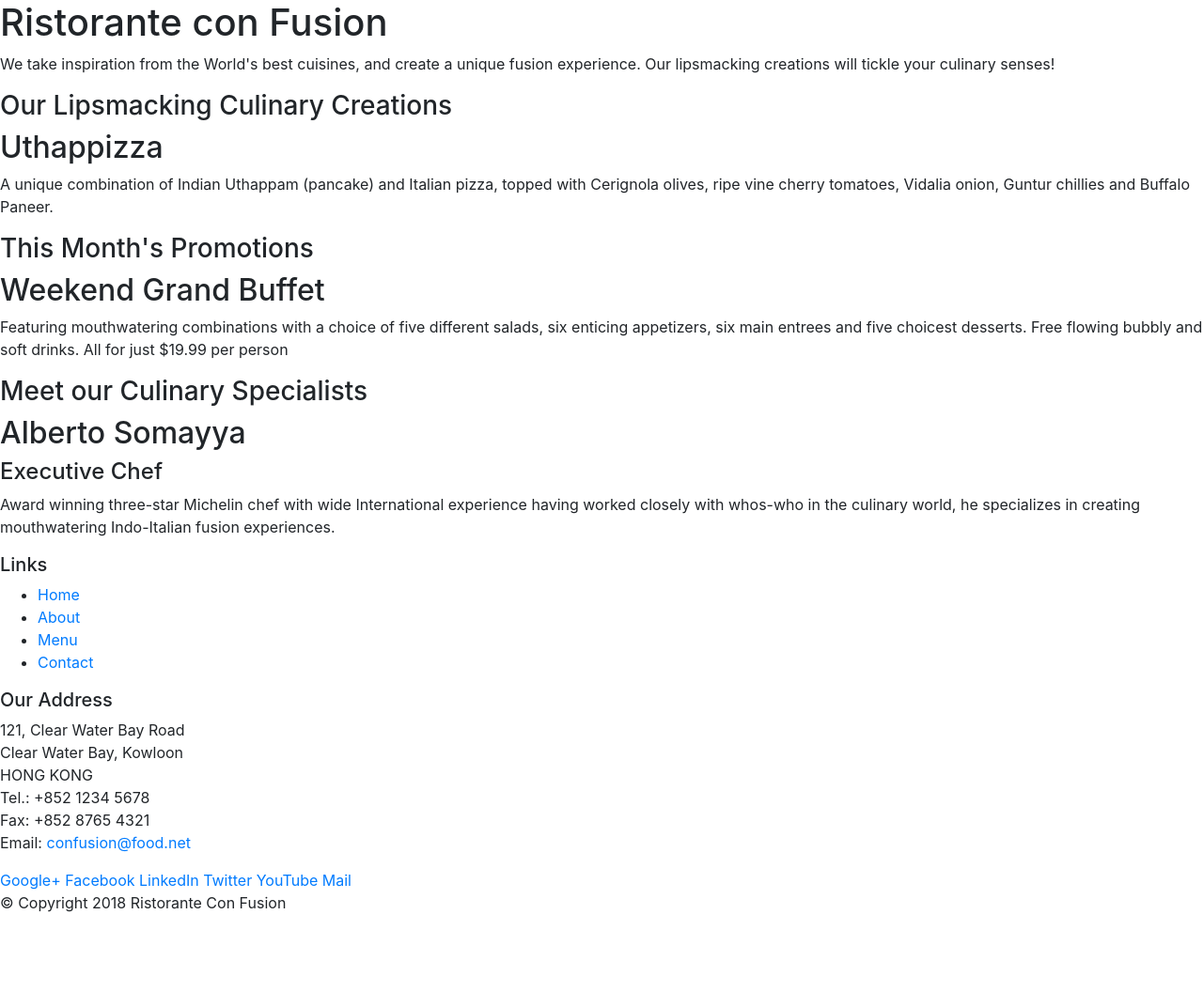
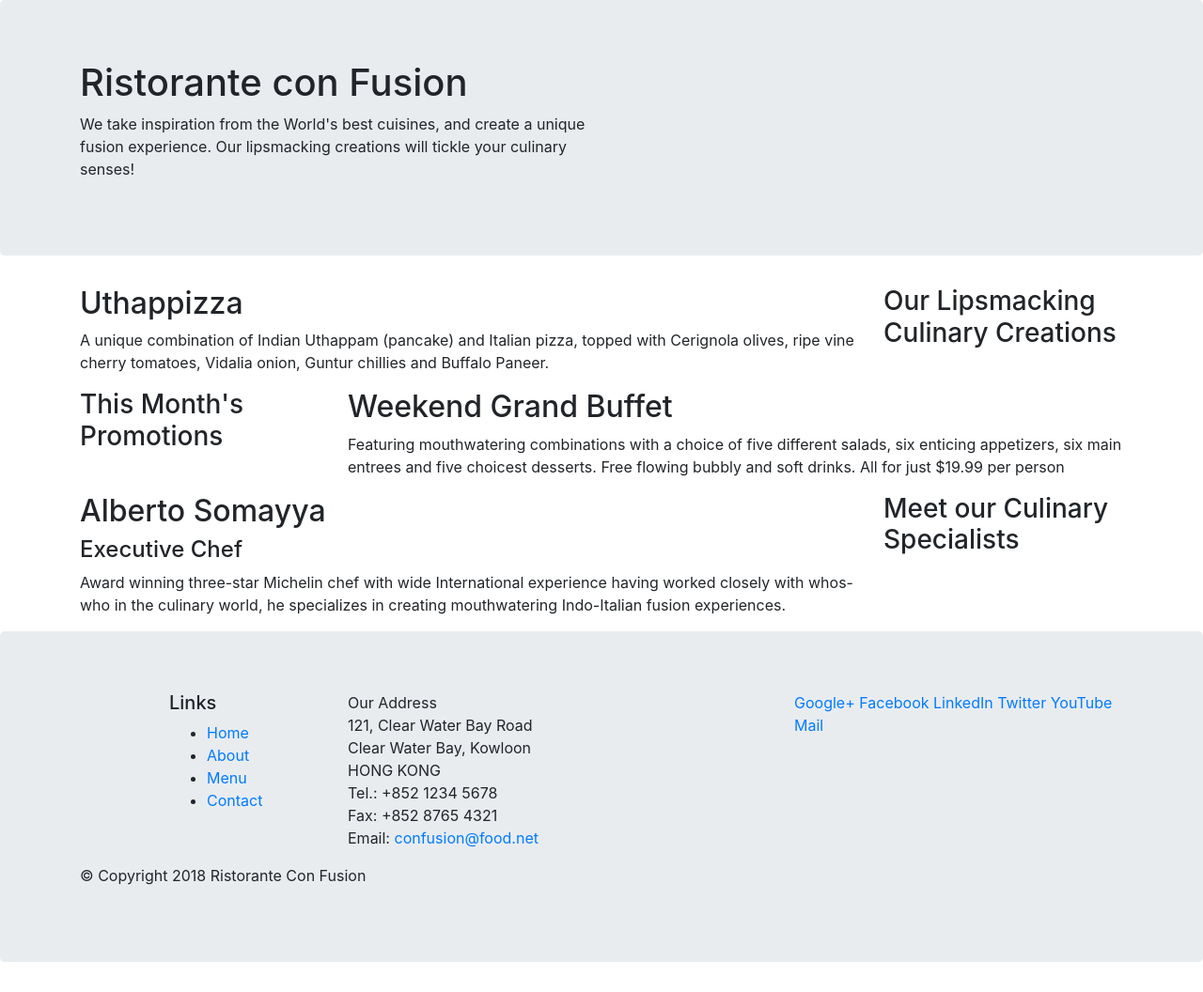
Before and after one commit to Hritik-K/Bootstrap-course, a website: page index.html in a window 1280 px wide. Shown: the whole page at 94% size. Before the commit the page ends 989 px from the top, so only its background shows below. Drawn offline with nearby package versions, Linux system fonts and the light colour scheme.

Commit message:
Bootstrap exercise part-1

```diff
--- a/index.html
+++ b/index.html
@@ -14,46 +14,46 @@
 
 <body>
 
-    <header>
-        <div>
-            <div>
-                <div>
+    <header class="jumbotron">
+        <div class="container">
+            <div class="row">
+                <div class="col-12 col-sm-6">
                     <h1>Ristorante con Fusion</h1>
                     <p>We take inspiration from the World's best cuisines, and create a unique fusion experience. Our lipsmacking creations will tickle your culinary senses!</p>
                 </div>
-                <div>
+                <div class="col-12 col-sm">
                 </div>
             </div>
         </div>
     </header>
 
-    <div>
-        <div>
-            <div>
+    <div class="container">
+        <div class="row">
+            <div class="col-12 col-sm-4 order-sm-last col-md-3">
                 <h3>Our Lipsmacking Culinary Creations</h3>
             </div>
-            <div>
+            <div class="col-12 col-sm order-sm-first col-md">
                 <h2>Uthappizza</h2>
                 <p>A unique combination of Indian Uthappam (pancake) and Italian pizza, topped with Cerignola olives, ripe vine cherry tomatoes, Vidalia onion, Guntur chillies and Buffalo Paneer.</p>
             </div>
         </div>
 
 
-        <div>
-            <div>
+        <div class="row">
+            <div class="col-12 col-sm-4 col-md-3">
                 <h3>This Month's Promotions</h3>
             </div>
-            <div>
+            <div class="col-12 col-sm col-md">
                 <h2>Weekend Grand Buffet</h2>
                 <p>Featuring mouthwatering combinations with a choice of five different salads, six enticing appetizers, six main entrees and five choicest desserts. Free flowing bubbly and soft drinks. All for just $19.99 per person </p>
             </div>
         </div>
 
-        <div>
-            <div>
+        <div class="row">
+            <div class="col-12 col-sm-4 order-sm-last col-md-3">
                 <h3>Meet our Culinary Specialists</h3>
             </div>
-            <div>
+            <div class="col-12 col-sm order-sm-first col-md">
                 <h2>Alberto Somayya</h2>
                 <h4>Executive Chef</h4>
                 <p>Award winning three-star Michelin chef with wide International experience having worked closely with whos-who in the culinary world, he specializes in creating mouthwatering Indo-Italian fusion experiences. </p>
@@ -61,10 +61,10 @@
         </div>
     </div>
 
-    <footer>
-        <div>
-            <div>
-                <div>
+    <footer class="jumbotron">
+        <div class="container">
+            <div class="row">
+                <div class="col-4 offset-1 col-sm-2">
                     <h5>Links</h5>
                     <ul>
                         <li><a href="#">Home</a></li>
@@ -73,7 +73,7 @@
                         <li><a href="#">Contact</a></li>
                     </ul>
                 </div>
-                <div>
+                <div class="c0l-7 col-sm-5"
                     <h5>Our Address</h5>
                     <address>
 		              121, Clear Water Bay Road<br>
@@ -84,7 +84,7 @@
 		              Email: <a href="mailto:confusion@food.net">confusion@food.net</a>
 		           </address>
                 </div>
-                <div>
+                <div class="col-12 col-sm-4">
                     <div>
                         <a href="http://google.com/+">Google+</a>
                         <a href="http://www.facebook.com/profile.php?id=">Facebook</a>
@@ -95,8 +95,8 @@
                     </div>
                 </div>
            </div>
-           <div>
-                <div>
+           <div class="row">
+                <div class="col-auto">
                     <p>© Copyright 2018 Ristorante Con Fusion</p>
                 </div>
            </div>
```
